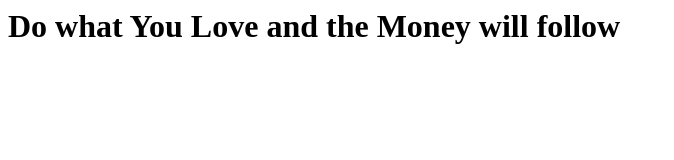
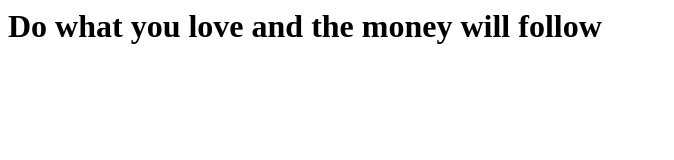
Before and after one commit to evanwu520/evanwu520.github.io, a plain HTML site: page index.html in a window 1280 px wide. Shown: the whole page, without its empty margins (0-674 px from the left). Drawn offline with Linux system fonts and the light colour scheme.

Commit message:
Update index.html

```diff
--- a/index.html
+++ b/index.html
@@ -22,7 +22,7 @@ console.log(eval('2 + 2'));
 
 <body>
 
-<h1>Do what You Love and the Money will follow</h1>
+<h1>Do what you love and the money will follow</h1>
 
 
 
```
